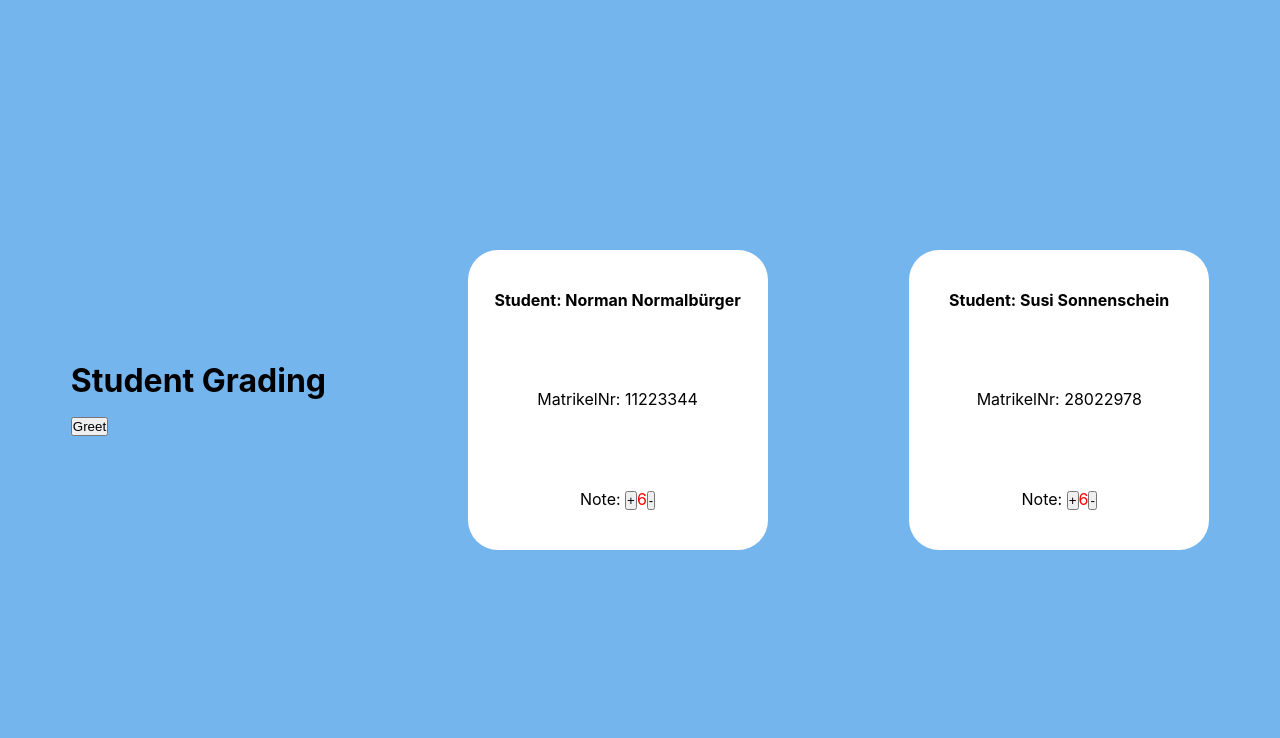
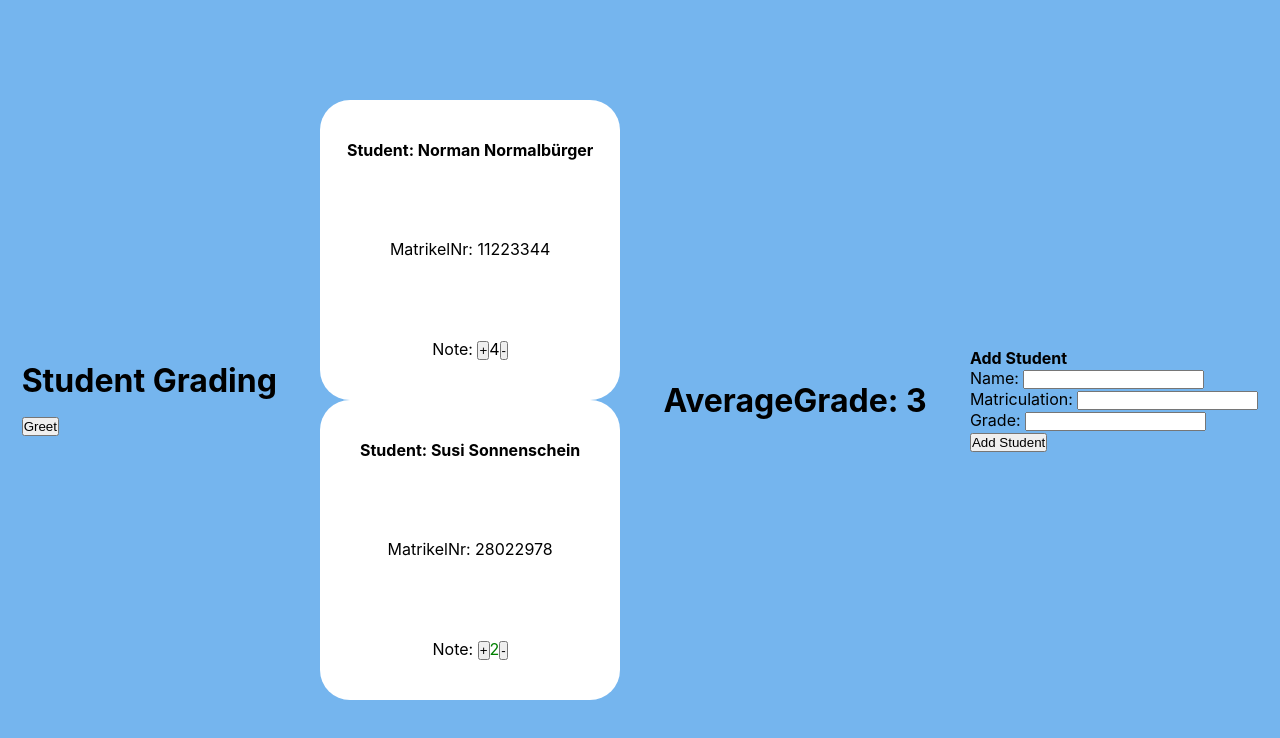
Before and after one commit to fonzerelly/ss2020-student-grading, a React (Create React App) app: page / in a window 1280 px wide. Shown: the top 738 px of the page. Built offline with nearby package versions, Linux system fonts and the light colour scheme.

Commit message:
after lecture about state management

```diff
--- /dev/null
+++ b/src/AddStudent.js
@@ -0,0 +1,34 @@
+import React, {useContext} from 'react'
+import {StudentContext } from './StudentContext'
+export default function AddStudent () {
+    const [students, setStudent] = useContext(StudentContext);
+    function addStudent() {
+        const newStudent = {
+            name: "...",
+            matriculation: "...",
+            grade: 3.0
+        }
+
+    }
+    return (
+        <div>
+            <h4>Add Student</h4>
+            <div>
+            <label for="name">
+                Name: <input type="text" id="name" />
+            </label>
+            </div>
+            <div>
+            <label for="matriculation">
+                Matriculation: <input type="text" id="matriculation" />
+            </label>
+            </div>
+            <div>
+            <label for="grade">
+                Grade: <input type="text" id="grade" />
+            </label>
+            </div>
+            <button onclick="addStudent">Add Student</button>
+        </div>
+    )
+}
--- a/src/App.js
+++ b/src/App.js
@@ -1,23 +1,21 @@
-import React, {useState} from 'react'
+import React from 'react'
 import Greet from './Greet'
 import './App.css'
-import Student from'./Student'
+import StudentList from './StudentList'
+import AverageGrade from './AverageGrade'
+import {StudentProvider} from './StudentContext'
+import AddStudent from './AddStudent'
+function App() {
 
-function App() {
-  const [students] = useState([{
-    name: 'Norman Normalbürger',
-    matriculation: '11223344'
-  }, {
-    name: 'Susi Sonnenschein',
-    matriculation: '28022978'
-  }])
   return (
     <div className="app">
       <h1>Student Grading<br/><Greet/></h1>
 
-      {students.map((student, index) => (
-        <Student name={student.name} matriculation={student.matriculation} key={index}/>
-      ))}
+      <StudentProvider>
+        <StudentList/>
+        <AverageGrade/>
+        <AddStudent/>
+      </StudentProvider>
 
     </div>
   )
--- /dev/null
+++ b/src/AverageGrade.js
@@ -0,0 +1,13 @@
+import React, {useContext} from 'react'
+import {StudentContext} from './StudentContext'
+export default function AverageGrade () {
+    const [students] = useContext(StudentContext)
+    let sum = 0;
+    students.forEach(({grade}) => {
+        sum += grade
+    })
+    const averageGrade = sum / students.length
+    return (
+        <h1>AverageGrade: {averageGrade}</h1>
+    )
+}
--- a/src/Counter.js
+++ b/src/Grade.js
@@ -1,16 +1,20 @@
-import React, {useState} from 'react';
+import React, {useContext} from 'react';
 import './Counter.css'
+import {StudentContext} from './StudentContext'
 
-function Counter () {
-    let [counter, setCounter] = useState(6);
+function Grade ({index}) {
+    const [students, setStudents] = useContext(StudentContext);
+    const counter = students[index].grade;
     const inc = () =>{
-        setCounter(++counter);
-        console.log('###',counter)
+        const newStudents = [...students]
+        newStudents[index].grade += 1;
+        setStudents(newStudents);
 
     }
     const dec = () => {
-        setCounter(--counter);
-        console.log('###',counter)
+        const newStudents = [...students]
+        newStudents[index].grade -= 1;
+        setStudents(newStudents);
     }
 
     const format = () => {
@@ -31,4 +35,4 @@ function Counter () {
         </span>
     );
 }
-export default Counter;
+export default Grade;
--- a/src/Student.js
+++ b/src/Student.js
@@ -1,13 +1,17 @@
-import React from 'react'
-import Counter from './Counter'
+import React,{useContext} from 'react'
+import Grade from './Grade'
+import {StudentContext} from './StudentContext'
 
 require('./Student.css')
-const Student = ({name, matriculation, grade}) => (
+const Student = ({index}) => {
+    const [students] = useContext(StudentContext)
+    const {name, matriculation} = students[index]
+    return (
     <div className="student">
         <div className="student__name">Student: {name}</div>
         <div>MatrikelNr: {matriculation}</div>
-        <div>Note: <Counter/></div>
+        <div>Note: <Grade index={index}/></div>
     </div>
-)
+)}
 
 export default Student;
--- /dev/null
+++ b/src/StudentContext.css
@@ -0,0 +1,3 @@
+.studentcontext {
+    border : 2px solid black;
+}
--- /dev/null
+++ b/src/StudentContext.js
@@ -0,0 +1,21 @@
+import React, {createContext, useState} from 'react'
+import './StudentContext.css'
+
+export const StudentContext = createContext()
+
+export function StudentProvider (props) {
+    const [students, setStudents] = useState([{
+        name: 'Norman Normalbürger',
+        matriculation: '11223344',
+        grade: 4
+      }, {
+        name: 'Susi Sonnenschein',
+        matriculation: '28022978',
+        grade: 2
+      }])
+    return (
+        <StudentContext.Provider value={[students, setStudents]}  className="studentcontext">
+            {props.children}
+        </StudentContext.Provider>
+    )
+}
--- /dev/null
+++ b/src/StudentList.js
@@ -0,0 +1,13 @@
+import React,{useContext} from 'react'
+
+import Student from './Student'
+import {StudentContext} from './StudentContext'
+
+export default function StudentList () {
+      const [students] = useContext(StudentContext)
+    return (
+        <div>{students.map((student, index) => (
+            <Student index={index} key={index}/>
+          ))}</div>
+    )
+}
```
